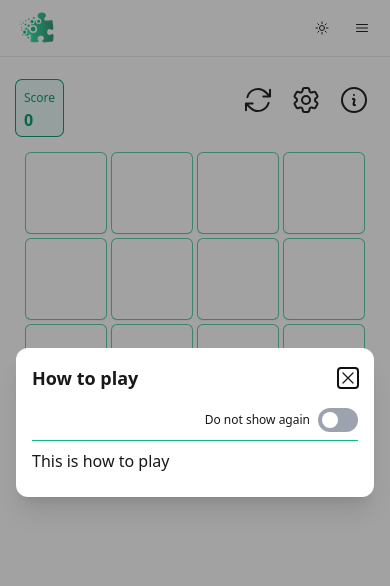
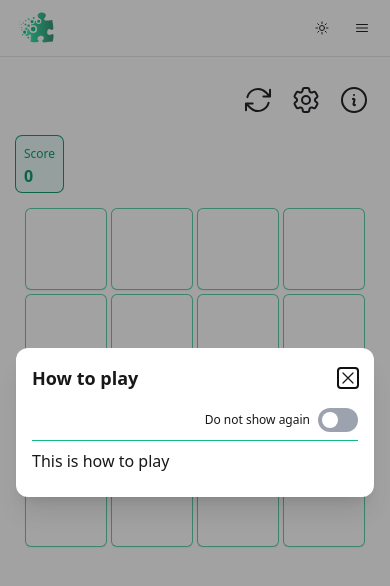
Before and after one commit to Legend0619/ManyGames, a React (Vite) app: page /memorymatch in a window 390 px wide. Shown: the top 586 px of the page. Built offline with nearby package versions, Linux system fonts and the light colour scheme.

Commit message:
fixed tile flip animation

```diff
--- a/src/components/games/memoryMatch/GameBoard.tsx
+++ b/src/components/games/memoryMatch/GameBoard.tsx
@@ -292,12 +292,13 @@ export default function MemoryMatchBoard() {
             return (
               <button
                 type="button"
-                className="relative inline-flex h-full w-full select-none rounded-md border border-emerald-500/70 bg-white p-2 shadow-sm transition-shadow duration-200 hover:shadow-lg dark:bg-zinc-900 dark:hover:shadow-emerald-400/40 md:border-2"
+                className={classNames(
+                  "relative inline-flex h-full w-full select-none rounded-md border border-emerald-500/70 bg-white p-2 shadow-sm transition-shadow duration-200 hover:shadow-lg dark:bg-zinc-900 dark:hover:shadow-emerald-400/40 md:border-2",
+                  tile.isCurrentlyVisible ? `${styles.spinx}` : "",
+                )}
                 style={
                   tile.isCurrentlyVisible
-                    ? {
-                        animation: `500ms linear 100ms ${styles.spinx}`,
-                      }
+                    ? {}
                     : {
                         animation: `400ms linear ${(index % 6) * 40}ms ${
                           styles.reset_animation
@@ -318,9 +319,9 @@ export default function MemoryMatchBoard() {
           })}
         </div>
         <div className="flex w-full justify-end lg:w-auto">
-          <div className="flex w-full justify-between gap-4 lg:flex-col">
+          <div className="flex w-full flex-col-reverse justify-between gap-4 sm:flex-row lg:flex-col">
             <GameDetails score={boardStore.cs} highScore={boardStore.ls} />
-            <div className="flex gap-2 lg:flex-col-reverse">
+            <div className="flex w-full justify-end gap-2 lg:flex-col-reverse">
               <button
                 aria-label="How to play"
                 type="button"
@@ -345,10 +346,11 @@ export default function MemoryMatchBoard() {
               >
                 <InformationCircleIcon className="h-8 w-8 stroke-zinc-900 dark:stroke-emerald-300" />
               </button>
+              {openHowToPlayModal && (
                 <HowToPlayModal
                   isOpen={openHowToPlayModal}
                   closeModal={setOpenHowToPlayModal}
-                className="max-w-xl"
+                  className="max-w-3xl"
                   showInitially={boardStore.smi}
                   handleChangeVisiblity={(vis) =>
                     setBoardStore((prev) => {
@@ -356,6 +358,8 @@ export default function MemoryMatchBoard() {
                     })
                   }
                 />
+              )}
+
               <MemoryMatchSettingModal
                 isOpen={openSettingModal}
                 closeModal={setOpenSettingModal}
--- a/src/components/games/memoryMatch/styles.module.css
+++ b/src/components/games/memoryMatch/styles.module.css
@@ -27,6 +27,10 @@
   }
 }
 
+.spinx {
+  animation: 500ms linear 100ms spinx;
+}
+
 @keyframes show {
   from {
     opacity: 0;
```
Lines whose indentation alone changed are shown as unchanged.
